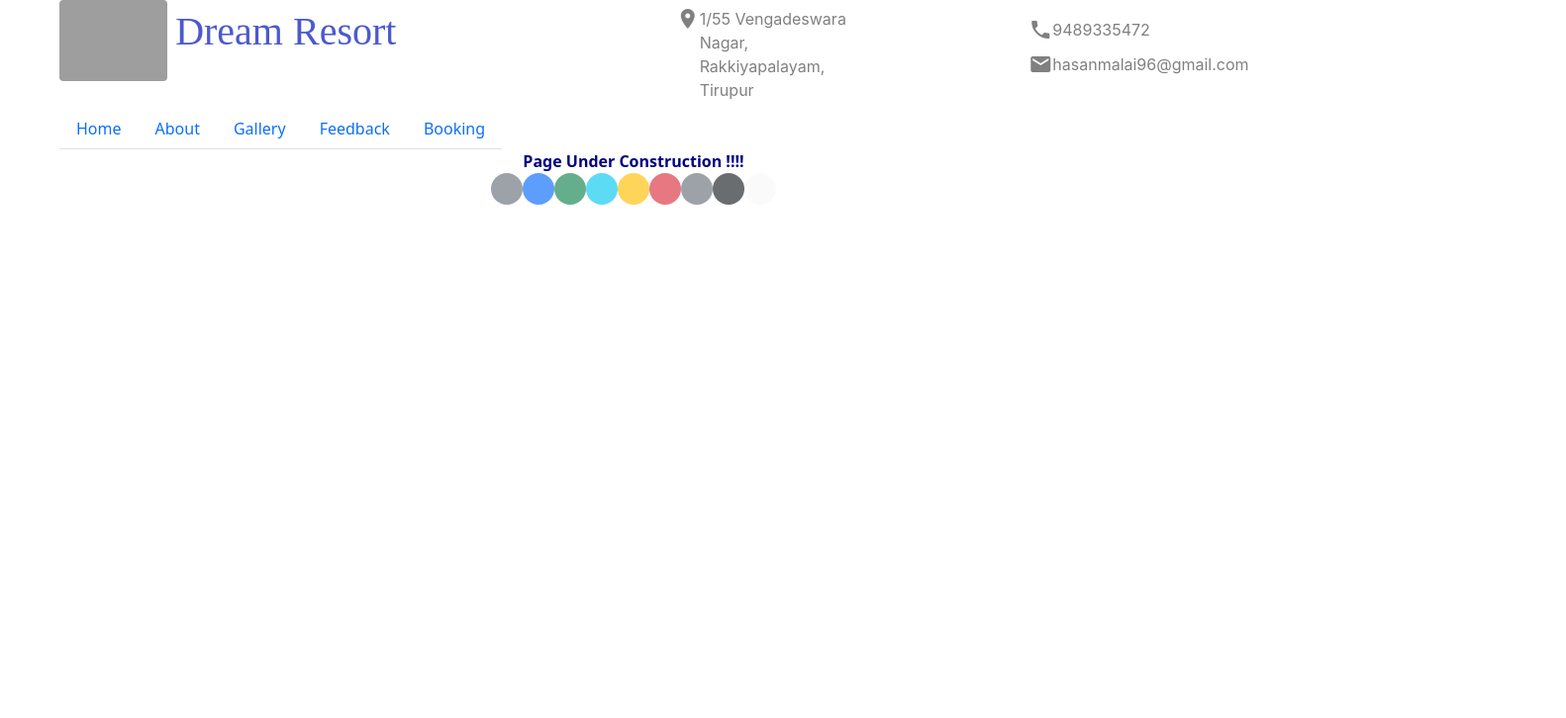
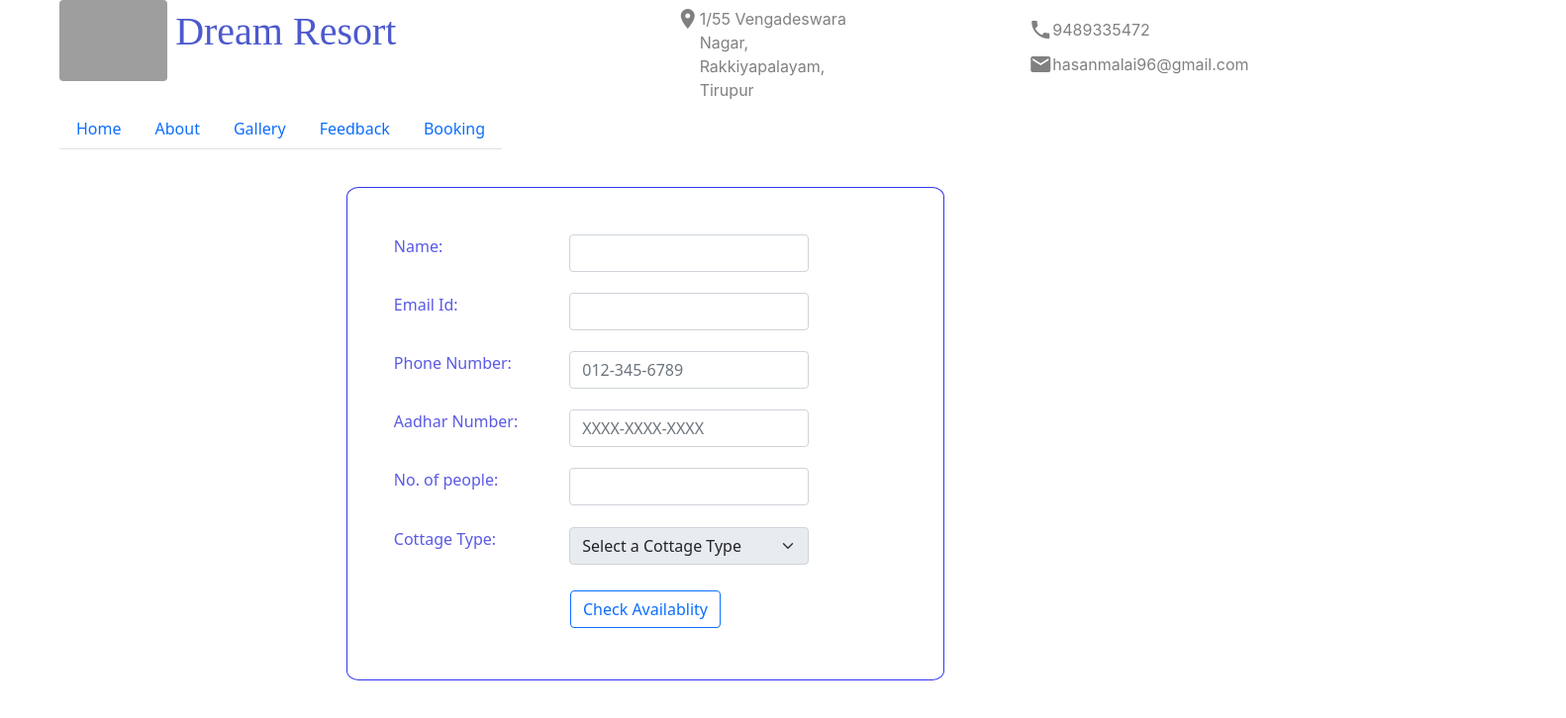
Before and after one commit to AnnamalaiVenugopal/RB, an Angular app in the folder resort-booking/: page /booking in a window 1280 px wide. Shown: the top 726 px of the page at 99% size, 1582 px wide, since content can reach past the window. Built offline with nearby package versions, Linux system fonts and the light colour scheme; grey boxes are pictures that could not be loaded.

Commit message:
Committed for booking form

```diff
--- a/resort-booking/src/app/body/booking/booking.component.html
+++ b/resort-booking/src/app/body/booking/booking.component.html
@@ -1,7 +1,61 @@
-<div class="container">
-    <div class="row">
+<div class="container-fluid" style="margin-left: 25%; margin-top: 3%;color: rgba(73, 73, 226, 0.904);">
+    <div class="col-sm-6" style="border: 1px solid rgb(52, 52, 241); padding: 3%; border-radius: 2%;">
+    <div class="row" style="padding: 2%;">
+        <div class="col-sm-4">
+            <label>Name: </label>
+        </div>
+        <div class="col-sm-6">
+            <input type="text" class="form-control">
+        </div>
+    </div>
+    <div class="row" style="padding: 2%;">
+        <div class="col-sm-4">
+            <label>Email Id: </label>
+        </div>
+        <div class="col-sm-6">
+            <input type="email" class="form-control">
+        </div>
+    </div>
+    <div class="row" style="padding: 2%;">
+        <div class="col-sm-4">
+            <label>Phone Number: </label>
+        </div>
+        <div class="col-sm-6">
+            <input type="tel" class="form-control" id="phone" name="phone" placeholder="012-345-6789" pattern="[0-9]{3}-[0-9]{3}-[0-9]{4}" required>
+        </div>
+    </div>
+    <div class="row" style="padding: 2%;">
+        <div class="col-sm-4">
+            <label>Aadhar Number: </label>
+        </div>
+        <div class="col-sm-6">
+            <input type="tel" class="form-control" id="aadhar" name="aadhar" placeholder="XXXX-XXXX-XXXX" pattern="[0-9]{4}-[0-9]{4}-[0-9]{4}" required>
+        </div>
+    </div>
+    <div class="row" style="padding: 2%;">
+        <div class="col-sm-4">
+            <label>No. of people: </label>
+        </div>
+        <div class="col-sm-6">
+            <input type="number" class="form-control" min="3" max="25" (change)="changeCottageType($event)">
+        </div>
+    </div>
+    <div class="row" style="padding: 2%;">
+        <div class="col-sm-4">
+            <label>Cottage Type: </label>
+        </div>
+        <div class="col-sm-6">
+            <select id="cType" class="form-select" [value]= "select"disabled>
+                <option selected value="">Select a Cottage Type</option>
+                <option value="1">Premium</option>
+                <option value="2">Deluxe</option>
+            </select>
+        </div>
+    </div>
+    <div class="row" style="text-align: center;padding: 3%;">
         <div class="col">
-            <app-page-under-construction></app-page-under-construction>
+            <button class="btn btn-outline-primary">Check Availablity</button>
         </div>
     </div>
 </div>
+</div>
--- a/resort-booking/src/app/body/booking/booking.component.ts
+++ b/resort-booking/src/app/body/booking/booking.component.ts
@@ -7,9 +7,22 @@ import { Component, OnInit } from '@angular/core';
 })
 export class BookingComponent implements OnInit {
 
-  constructor() { }
+  public select: string = "";
+
+  constructor() {
+  }
 
   ngOnInit(): void {
+
+  }
+
+  changeCottageType(event: any){
+     let noOfPeople = event.target.value;
+    if( noOfPeople > 2 && noOfPeople < 13){
+      this.select = "1";
+    } else if(noOfPeople > 12 && noOfPeople < 26){
+      this.select = "2";
+    }
   }
 
 }
```
